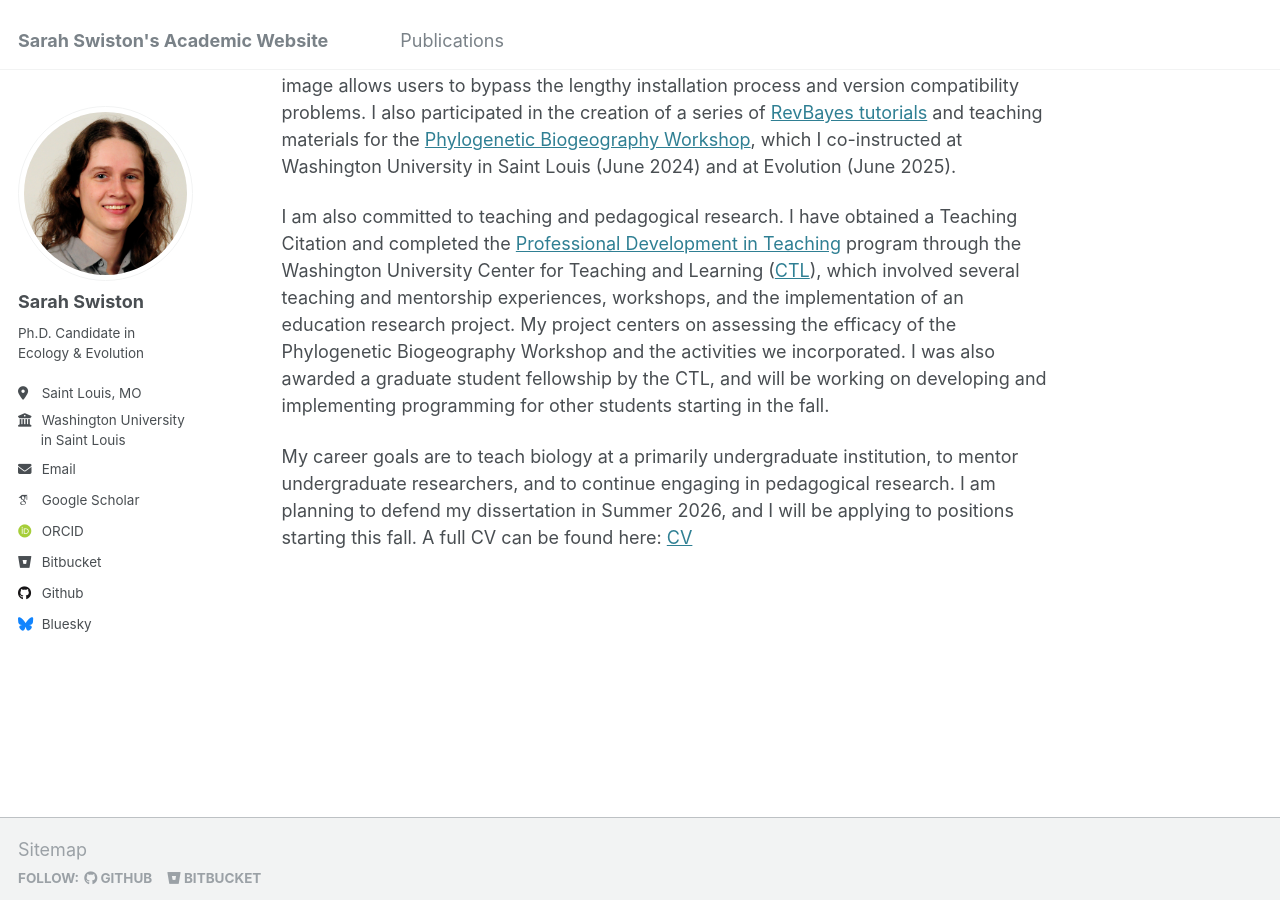
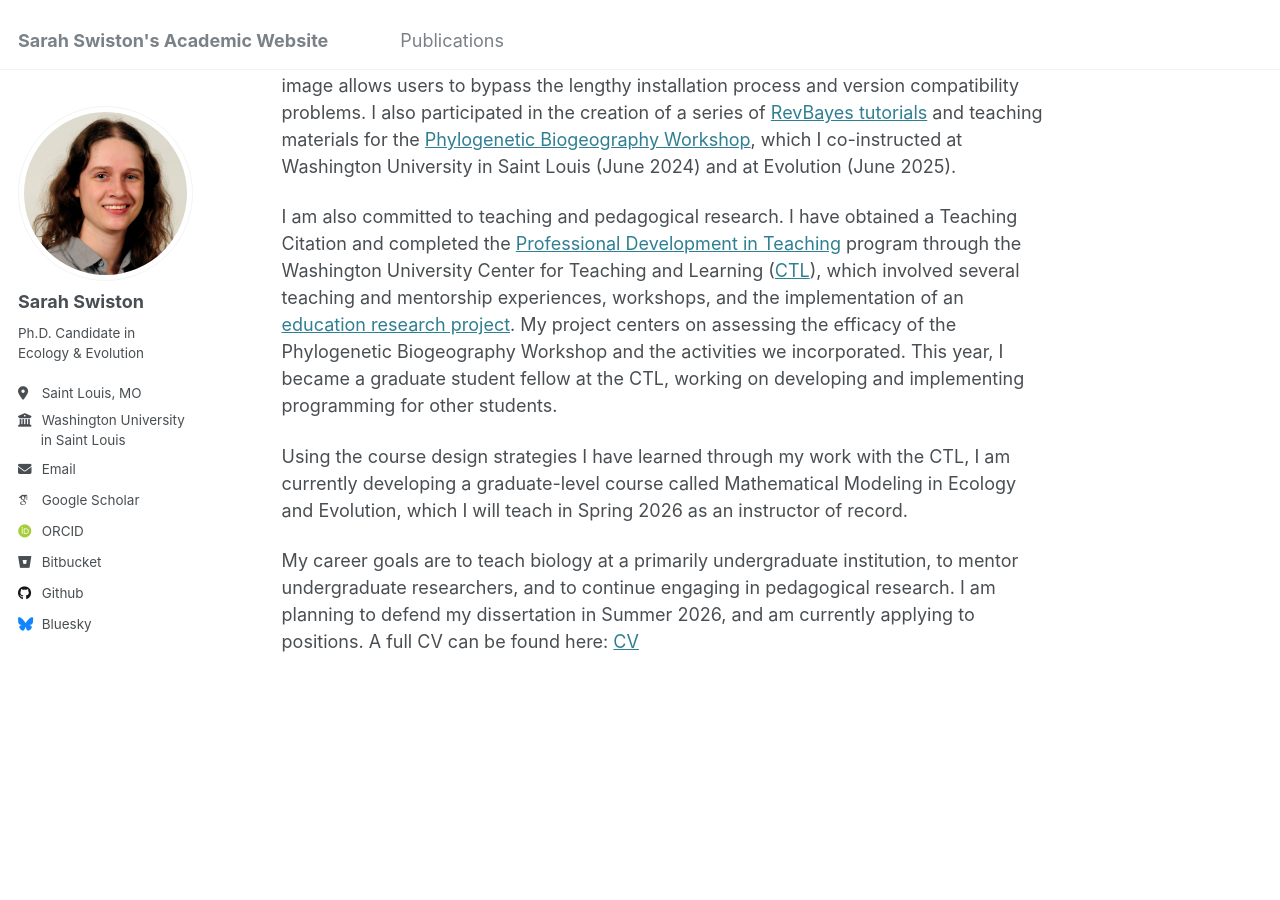
Before and after one commit to sswiston/sswiston.github.io, a Jekyll site: the page built from _pages/about.md, in a window 1280 px wide and 900 px high, scrolled down 420 px. Built offline with Jekyll 4.4.1, drawn with Linux system fonts in a browser that asks for light colours; some web fonts are replaced.

Commit message:
updating main page

```diff
--- a/_pages/about.md
+++ b/_pages/about.md
@@ -13,6 +13,8 @@ My work focuses on phylgenetic methods for historical biogeography. I am especia
 
 Methods development also involves the creation of user-friendly software, tutorials, and workshops. To make the phylogenetic software required to run our models more approachable, I created a containerized set of programs using Docker. The [PhyloDocker](https://hub.docker.com/r/sswiston/phylo_docker) image allows users to bypass the lengthy installation process and version compatibility problems. I also participated in the creation of a series of [RevBayes tutorials](https://revbayes.github.io/tutorials/fig_intro/) and teaching materials for the [Phylogenetic Biogeography Workshop](https://sites.wustl.edu/hawaiianplantbiogeography/phylogenetic-biogeography-workshop-wustl/), which I co-instructed at Washington University in Saint Louis (June 2024) and at Evolution (June 2025).
 
-I am also committed to teaching and pedagogical research. I have obtained a Teaching Citation and completed the [Professional Development in Teaching](https://ctl.wustl.edu/professional-development-in-teaching/) program through the Washington University Center for Teaching and Learning ([CTL](https://ctl.wustl.edu/)), which involved several teaching and mentorship experiences, workshops, and the implementation of an education research project. My project centers on assessing the efficacy of the Phylogenetic Biogeography Workshop and the activities we incorporated. I was also awarded a graduate student fellowship by the CTL, and will be working on developing and implementing programming for other students starting in the fall.
+I am also committed to teaching and pedagogical research. I have obtained a Teaching Citation and completed the [Professional Development in Teaching](https://ctl.wustl.edu/professional-development-in-teaching/) program through the Washington University Center for Teaching and Learning ([CTL](https://ctl.wustl.edu/)), which involved several teaching and mentorship experiences, workshops, and the implementation of an [education research project](https://ctl.wustl.edu/teaching-the-teachers-investigating-the-impact-of-a-phylogenetic-biogeography-workshop-through-sotl/). My project centers on assessing the efficacy of the Phylogenetic Biogeography Workshop and the activities we incorporated. This year, I became a graduate student fellow at the CTL, working on developing and implementing programming for other students.
 
-My career goals are to teach biology at a primarily undergraduate institution, to mentor undergraduate researchers, and to continue engaging in pedagogical research. I am planning to defend my dissertation in Summer 2026, and I will be applying to positions starting this fall. A full CV can be found here: [CV](http://sswiston.github.io/files/Swiston_CV.pdf)
+Using the course design strategies I have learned through my work with the CTL, I am currently developing a graduate-level course called Mathematical Modeling in Ecology and Evolution, which I will teach in Spring 2026 as an instructor of record.
+
+My career goals are to teach biology at a primarily undergraduate institution, to mentor undergraduate researchers, and to continue engaging in pedagogical research. I am planning to defend my dissertation in Summer 2026, and am currently applying to positions. A full CV can be found here: [CV](http://sswiston.github.io/files/Swiston_CV.pdf)
```
Also changed, not shown: 1 other file.
